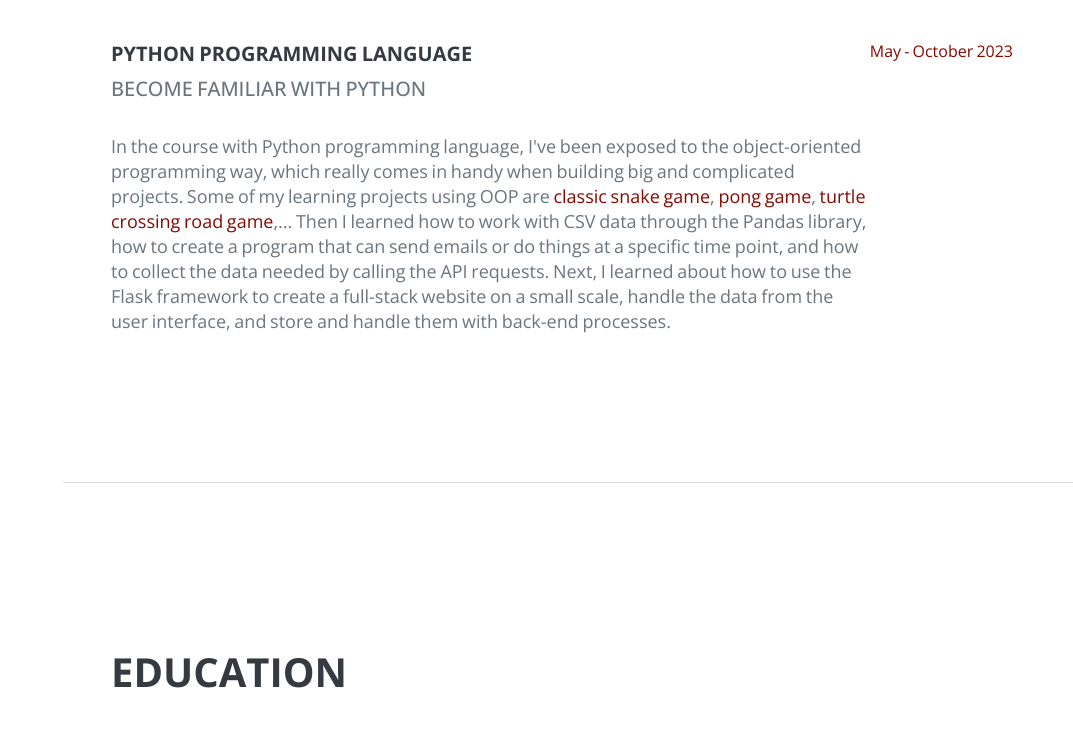
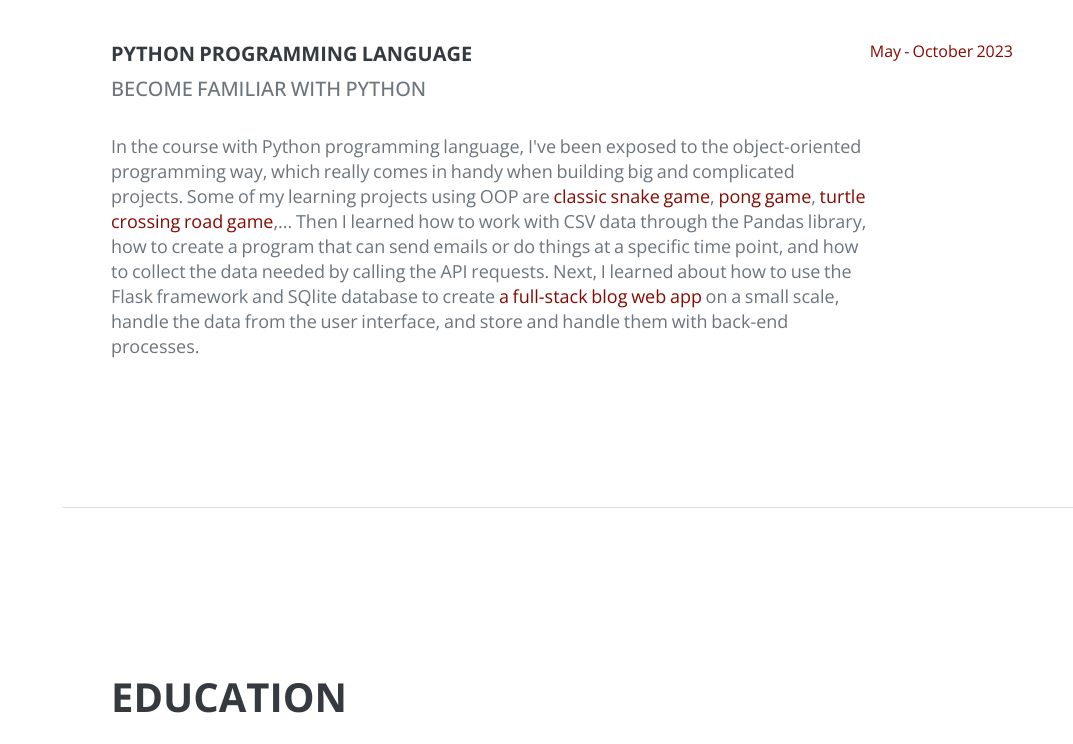
Before and after one commit to anhttqb/Resume-webpage, a plain HTML site: page index.html in a window 1280 px wide. Shown: the part 1780-2524 px from the top of the page, without its empty margins (207-1280 px from the left). Drawn offline with nearby package versions, Linux system fonts and the light colour scheme.

Commit message:
add blog app project

```diff
--- a/index.html
+++ b/index.html
@@ -147,7 +147,7 @@
                                 <a href="https://replit.com/@malborohell/ponggame?v=1" class="project-link">pong game</a>,
                                 <a href="https://replit.com/@malborohell/turtle-crossing-road-game?v=1" class="project-link">turtle crossing road game</a>,...
                                 Then I learned how to work with CSV data through the Pandas library, how to create a program that can send emails or do things at a specific time point, and how to collect the data needed by calling the API requests.
-                                Next, I learned about how to use the Flask framework to create a full-stack website on a small scale, handle the data from the user interface, and store and handle them with back-end processes.
+                                Next, I learned about how to use the Flask framework and SQlite database to create <a href="https://anhtran.onrender.com/" class="project-link">a full-stack blog web app</a> on a small scale, handle the data from the user interface, and store and handle them with back-end processes.
                             </p>
                         </div>
                         <div class="experience-period">
```
